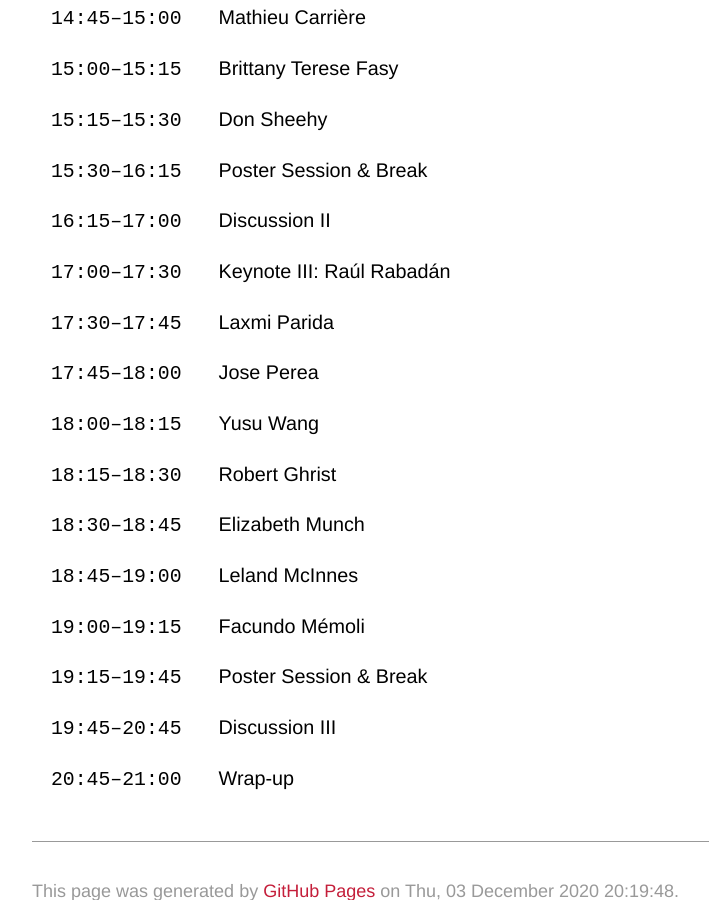
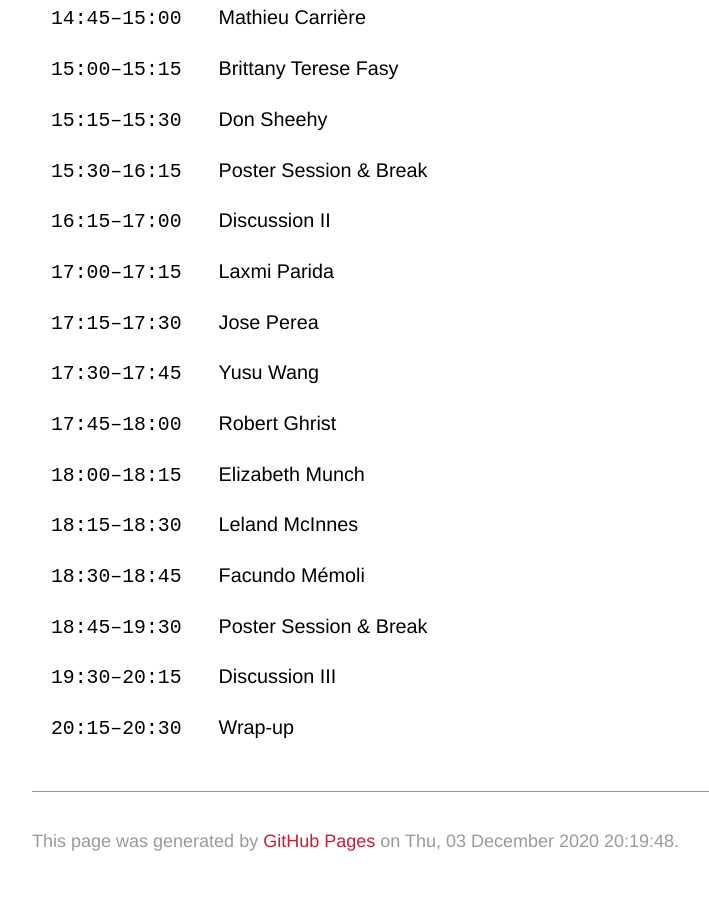
Before and after one commit to tda-in-ml/tda-in-ml.github.io, a Jekyll site: the page built from schedule.md, in a window 1280 px wide and 900 px high, scrolled down 1555 px. Shown: the whole window, without its empty margins (140-849 px from the left). Built offline with Jekyll 4.4.1, drawn with Linux system fonts in a browser that asks for light colours; some web fonts are replaced.

Commit message:
Updated schedule

```diff
--- a/schedule.md
+++ b/schedule.md
@@ -29,14 +29,13 @@ in Central European Time.
 | <span style="font-family: monospace;">15:15--15:30</span> | Don Sheehy                  |
 | <span style="font-family: monospace;">15:30--16:15</span> | Poster Session & Break      |
 | <span style="font-family: monospace;">16:15--17:00</span> | Discussion II               |
-| <span style="font-family: monospace;">17:00--17:30</span> | Keynote III: Raúl Rabadán   |
-| <span style="font-family: monospace;">17:30--17:45</span> | Laxmi Parida                |
-| <span style="font-family: monospace;">17:45--18:00</span> | Jose Perea                  |
-| <span style="font-family: monospace;">18:00--18:15</span> | Yusu Wang                   |
-| <span style="font-family: monospace;">18:15--18:30</span> | Robert Ghrist               |
-| <span style="font-family: monospace;">18:30--18:45</span> | Elizabeth Munch             |
-| <span style="font-family: monospace;">18:45--19:00</span> | Leland McInnes              |
-| <span style="font-family: monospace;">19:00--19:15</span> | Facundo Mémoli              |
-| <span style="font-family: monospace;">19:15--19:45</span> | Poster Session & Break      |
-| <span style="font-family: monospace;">19:45--20:45</span> | Discussion III              |
-| <span style="font-family: monospace;">20:45--21:00</span> | Wrap-up                     |
+| <span style="font-family: monospace;">17:00--17:15</span> | Laxmi Parida                |
+| <span style="font-family: monospace;">17:15--17:30</span> | Jose Perea                  |
+| <span style="font-family: monospace;">17:30--17:45</span> | Yusu Wang                   |
+| <span style="font-family: monospace;">17:45--18:00</span> | Robert Ghrist               |
+| <span style="font-family: monospace;">18:00--18:15</span> | Elizabeth Munch             |
+| <span style="font-family: monospace;">18:15--18:30</span> | Leland McInnes              |
+| <span style="font-family: monospace;">18:30--18:45</span> | Facundo Mémoli              |
+| <span style="font-family: monospace;">18:45--19:30</span> | Poster Session & Break      |
+| <span style="font-family: monospace;">19:30--20:15</span> | Discussion III              |
+| <span style="font-family: monospace;">20:15--20:30</span> | Wrap-up                     |
```
